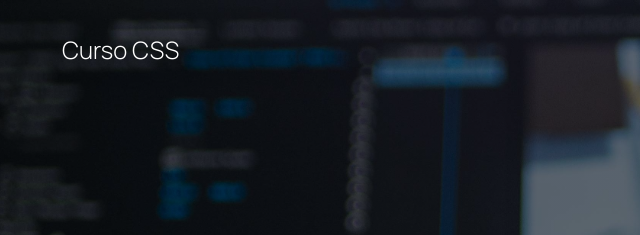
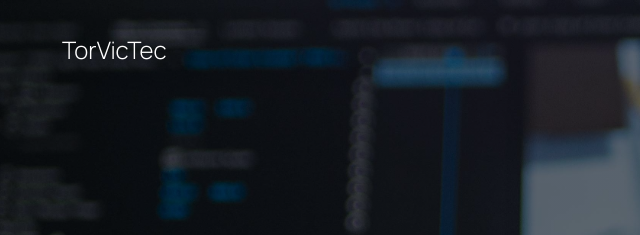
Before and after one commit to victord-exe/victord-exe.github.io, a plain HTML site: page index.html in a window 1280 px wide. Shown: the top 235 px of the page, 2-642 px from the left. Drawn offline with Linux system fonts and the light colour scheme.

Commit message:
mas tituloss

```diff
--- a/index.html
+++ b/index.html
@@ -37,7 +37,7 @@
     <header class="hero">
         <nav class="nav container">
             <div class="nav__logo">
-                <h2 class="nav__tittle">Curso CSS</h2>
+                <h2 class="nav__tittle">TorVicTec</h2>
             </div>
 
             <ul class="nav__link nav__link--menu">
```
